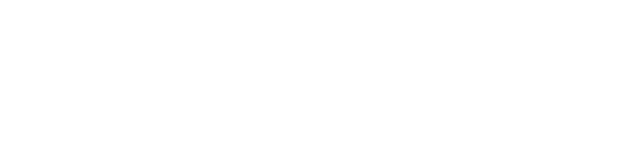
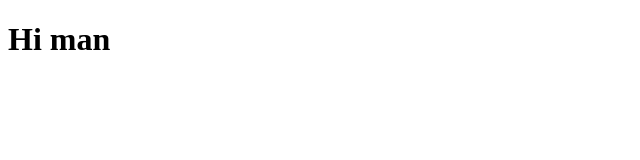
Before and after one commit to Kolorsik/test-project, a plain HTML site: page index.html in a window 1280 px wide. Shown: the whole page, without its empty margins (0-640 px from the left). Drawn offline with Linux system fonts and the light colour scheme.

Commit message:
second commit

```diff
--- a/index.html
+++ b/index.html
@@ -7,7 +7,7 @@
 </head>
 <body>
 
-
+    <h1>Hi man</h1>
     <script src="js/script.js"></script>
 </body>
 </html>
```
